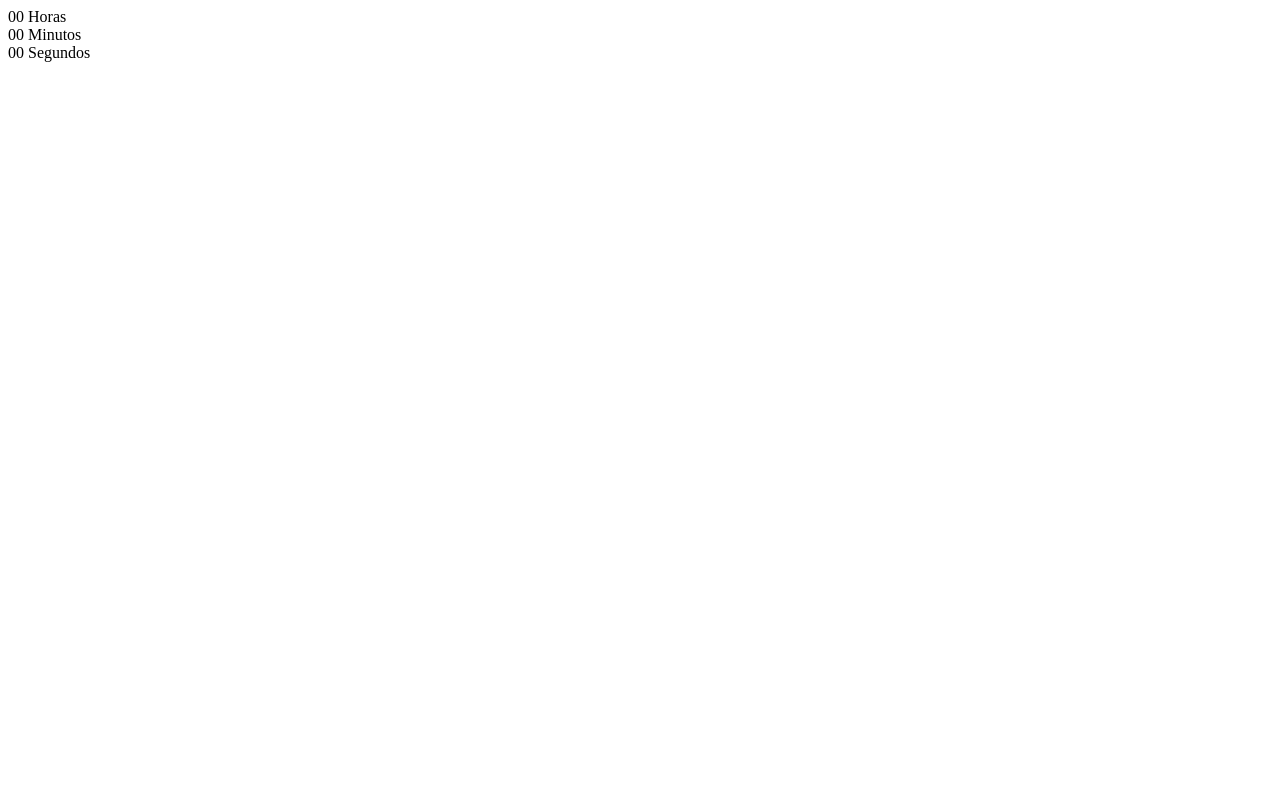
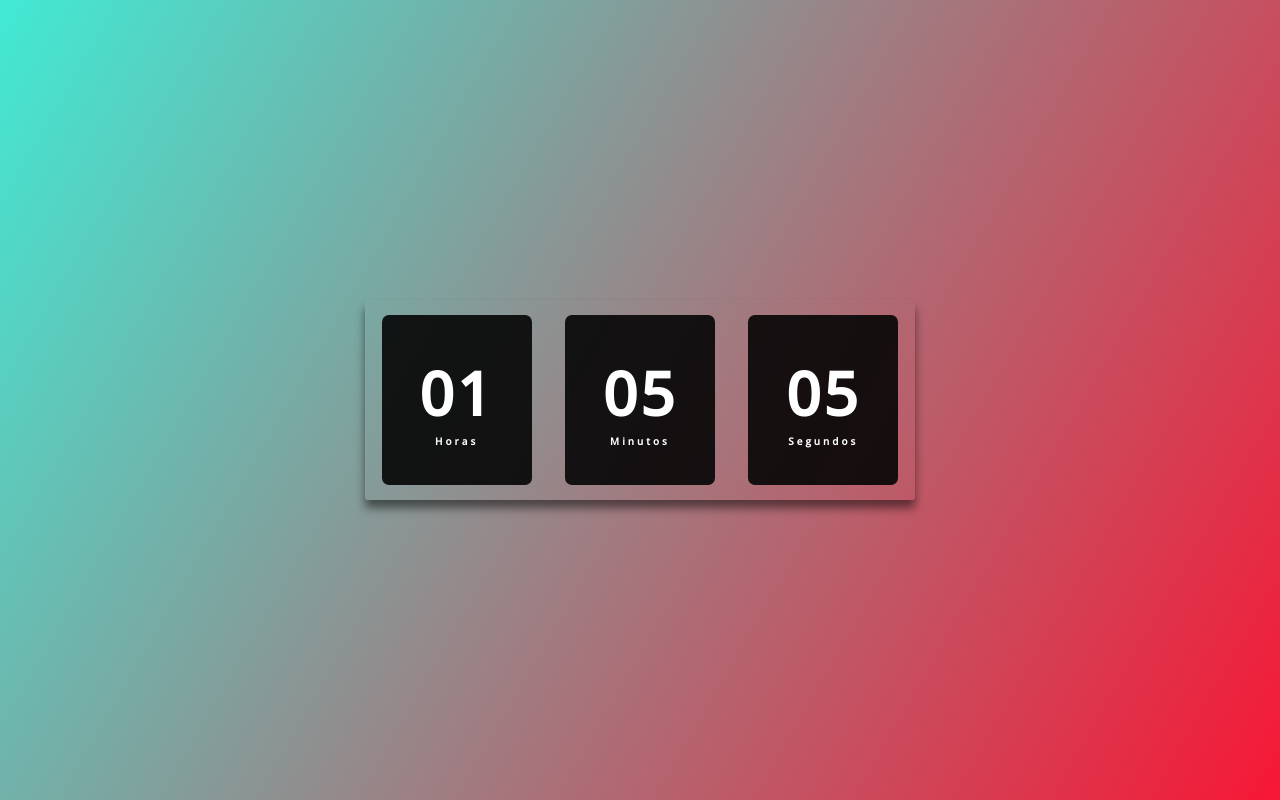
Before and after one commit to ThalissonDev01/cronometroDigitalDinamico, a plain HTML site: page index.html in a window 1280 px wide. Drawn offline with nearby package versions, Linux system fonts and the light colour scheme; files that its build step writes are made by us from their sources.

Commit message:
projeto cronometro digital

```diff
--- a/css/style.css
+++ b/css/style.css
@@ -0,0 +1,49 @@
+@import url('https://fonts.googleapis.com/css2?family=Lato&family=Nunito:wght@200&family=Open+Sans:wght@300;400;500&family=Poppins:ital,wght@0,100;0,300;0,400;0,500;1,100&display=swap');
+
+* {
+    margin: 0;
+    padding: 0;
+    font-family: 'Open Sans', sans-serif;
+}
+
+body {
+    height: 100vh;
+    background: linear-gradient(120deg, #41EAD4, #F71735);
+    display: flex;
+    align-items: center;
+    justify-content: center;
+}
+
+.relogio {
+    display: flex;
+    align-items: center;
+    justify-content: space-around;
+    height: 200px;
+    width: 550px;
+    background: transparent;
+    border-radius: 3px;
+    box-shadow: 0px 8px 10px rgba(0, 0, 0, .5);
+}
+
+.relogio div {
+    height: 170px;
+    width: 150px;
+    display: flex;
+    flex-direction: column;
+    align-items: center;
+    justify-content: center;
+    color: #fff;
+    background: rgba(5, 5, 5, .9);
+    box-shadow: 5px, 5px, 15px rgba(0, 0, 0, .7);
+    border-radius: 7px;
+    letter-spacing: 3px;
+}
+
+.relogio span {
+    font-weight: bold;
+    font-size: 60px;
+}
+
+.relogio span.tempo {
+    font-size: 10px;
+}
--- a/index.html
+++ b/index.html
@@ -3,7 +3,7 @@
 <head>
     <meta charset="UTF-8">
     <meta name="viewport" content="width=device-width, initial-scale=1.0">
-    <link rel="stylesheet" href="style.css">
+    <link rel="stylesheet" href="css/style.css">
     <title>Relogio Digital</title>
 </head>
 <body>
@@ -14,7 +14,7 @@
         </div>
 
         <div>
-            <span id="horas">00</span>
+            <span id="minutos">00</span>
             <span class="tempo">Minutos</span>
         </div>
 
@@ -23,5 +23,6 @@
             <span class="tempo">Segundos</span>
         </div>
     </div>
+    <script src="js/script.js"></script>
 </body>
 </html>
--- a/js/script.js
+++ b/js/script.js
@@ -0,0 +1,20 @@
+const horas = document.getElementById('horas')
+const minutos = document.getElementById('minutos')
+const segundos = document.getElementById('segundos')
+
+const relogio = setInterval(function time(){
+    let dateToday = new Date()
+    let hr = dateToday.getHours()
+    let min = dateToday.getMinutes()
+    let s = dateToday.getSeconds()
+
+    if (hr < 10) hr = '0' + hr
+
+    if (min < 10) min = '0' + min
+
+    if (hr < 10) s = '0' + s
+
+    horas.textContent = hr
+    minutos.textContent = min
+    segundos.textContent = s
+})
```
